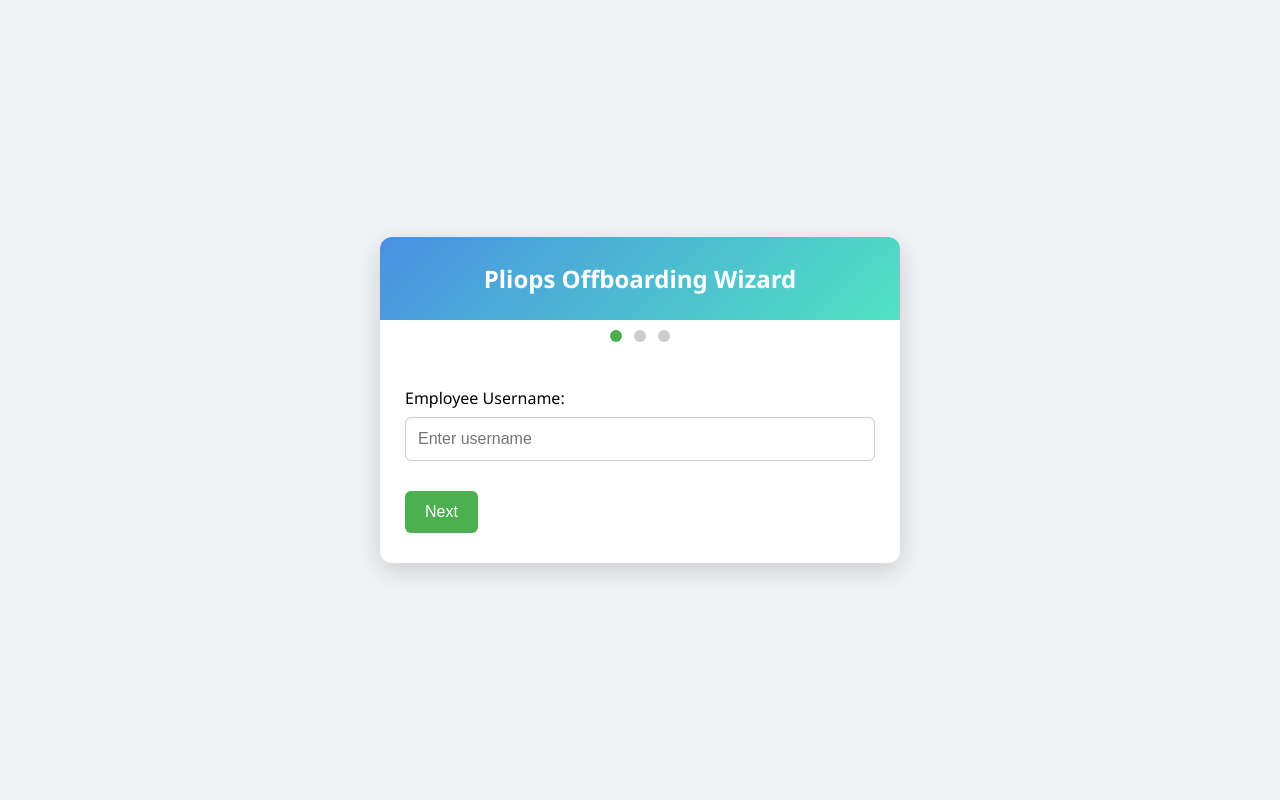
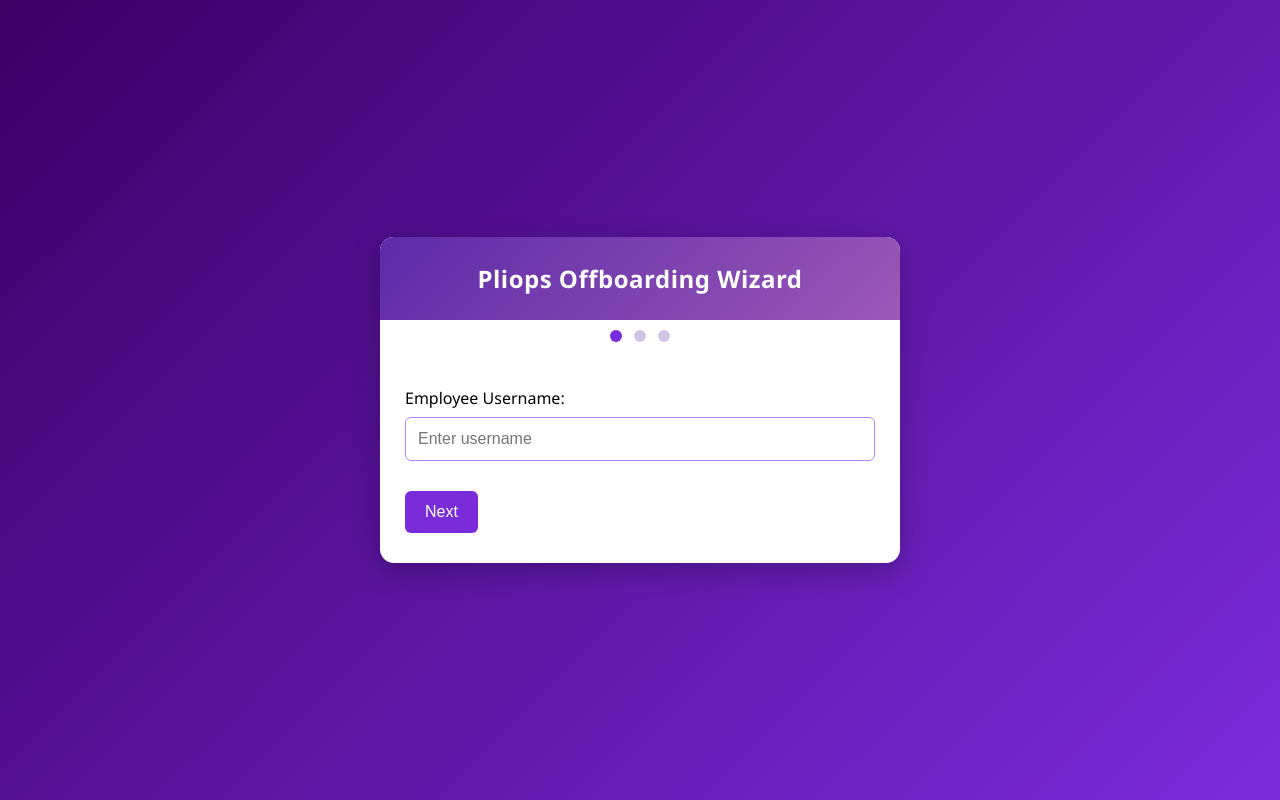
Before and after one commit to tomermalka12/Offboarding_app_final_project, a Flask app: page / in a window 1280 px wide. Run offline with Flask 3, Linux system fonts and the light colour scheme.

Commit message:
wizard html adding purple theme

```diff
--- a/offboarding_app/templates/wizard.html
+++ b/offboarding_app/templates/wizard.html
@@ -8,7 +8,7 @@
     /* --- General Styles --- */
     body {
       font-family: 'Segoe UI', Tahoma, Geneva, Verdana, sans-serif;
-      background: #f0f2f5;
+      background: linear-gradient(135deg, #3b0066, #7a2cdb);
       margin: 0;
       display: flex;
       justify-content: center;
@@ -17,8 +17,8 @@
     }
     .wizard-container {
       background: #fff;
-      border-radius: 12px;
-      box-shadow: 0 8px 24px rgba(0,0,0,0.15);
+      border-radius: 14px;
+      box-shadow: 0 8px 28px rgba(0,0,0,0.25);
       width: 100%;
       max-width: 520px;
       overflow: hidden;
@@ -27,21 +27,19 @@
 
     /* --- Header --- */
     .wizard-header {
-      background: linear-gradient(135deg, #4a90e2, #50e3c2);
+      background: linear-gradient(135deg, #5d2aa8, #9b59b6);
       color: white;
       text-align: center;
       padding: 25px 20px;
       font-size: 24px;
       font-weight: bold;
-    }
-    .wizard-header span {
-      color: #fff;
+      letter-spacing: 0.5px;
     }
 
     h2 {
       text-align: center;
       margin-bottom: 20px;
-      color: #333;
+      color: #4a006e;
     }
 
     /* --- Steps --- */
@@ -62,10 +60,16 @@
       width: 100%;
       padding: 12px;
       margin: 8px 0 20px 0;
-      border: 1px solid #ccc;
+      border: 1px solid #b085f5;
       border-radius: 6px;
       font-size: 16px;
       box-sizing: border-box;
+      transition: border-color 0.3s ease, box-shadow 0.3s ease;
+    }
+    input[type="text"]:focus {
+      border-color: #7a2cdb;
+      box-shadow: 0 0 6px rgba(122,44,219,0.4);
+      outline: none;
     }
 
     /* --- Buttons --- */
@@ -83,19 +87,20 @@
       transition: all 0.3s ease;
     }
     .next-btn {
-      background-color: #4CAF50;
+      background-color: #7a2cdb;
       color: white;
     }
     .prev-btn {
-      background-color: #ccc;
+      background-color: #d1c4e9;
+      color: #4a148c;
     }
     .submit-btn {
-      background-color: #2196F3;
+      background-color: #5d2aa8;
       color: white;
       width: 100%;
     }
     button:hover {
-      opacity: 0.9;
+      filter: brightness(1.1);
     }
 
     /* --- Step indicators --- */
@@ -108,14 +113,14 @@
     .step-indicators span {
       width: 12px;
       height: 12px;
-      background: #ccc;
+      background: #d1c4e9;
       border-radius: 50%;
       margin: 0 6px;
       display: inline-block;
       transition: background 0.3s;
     }
     .step-indicators span.active {
-      background: #4CAF50;
+      background: #7a2cdb;
     }
 
     /* --- Success / Error Messages --- */
@@ -129,9 +134,9 @@
       font-size: 15px;
     }
     .message.success {
-      background-color: #d4edda;
-      color: #155724;
-      border: 1px solid #c3e6cb;
+      background-color: #e1bee7;
+      color: #4a148c;
+      border: 1px solid #ba68c8;
     }
     .message.error {
       background-color: #f8d7da;
@@ -143,7 +148,7 @@
     .spinner {
       display: none;
       border: 4px solid #f3f3f3;
-      border-top: 4px solid #2196F3;
+      border-top: 4px solid #7a2cdb;
       border-radius: 50%;
       width: 36px;
       height: 36px;
```
